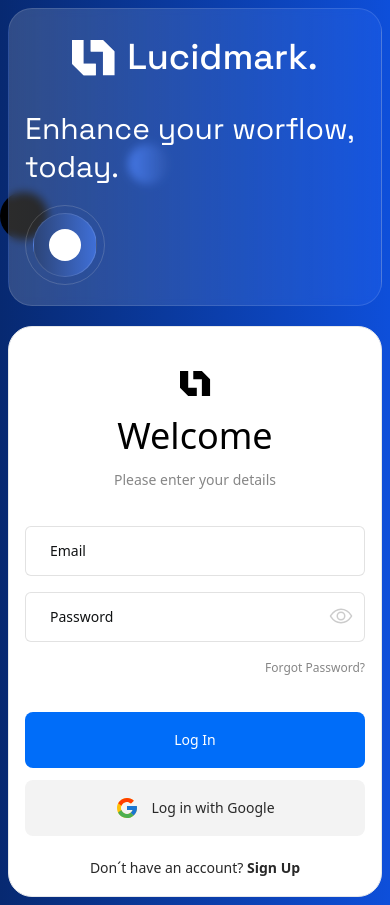
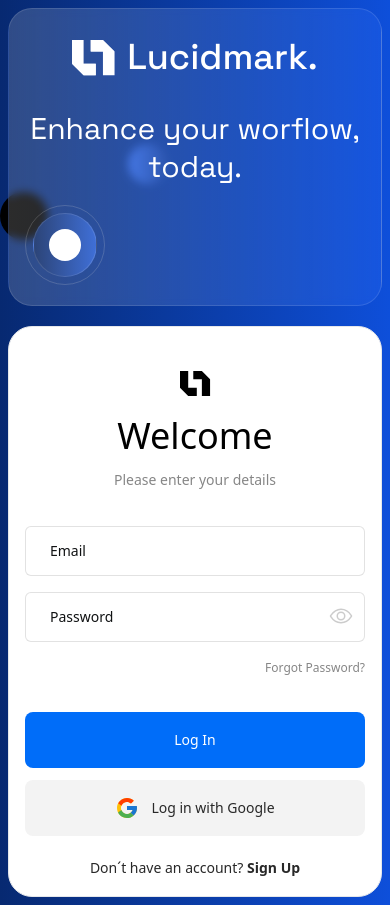
Before and after one commit to promahbubul/luchi-mark, a React (Vite) app: page /login in a window 390 px wide. Built offline with nearby package versions, Linux system fonts and the light colour scheme.

Commit message:
update login page

```diff
--- a/src/pages/Login/Banner.jsx
+++ b/src/pages/Login/Banner.jsx
@@ -12,7 +12,7 @@
       </div>
       <h1
         className="justify-center md:justify-start mt-6 md:mt-10 text-3xl md:text-5xl lg:text-6xl font-normal
-       md:leading-[88px] md:w-[550px]  leading-tight text-white  "
+       md:leading-[88px] md:w-[550px] md:mx-0 mx-auto   leading-tight text-white md:text-left text-center "
       >
         Enhance your worflow, today.
       </h1>
```
